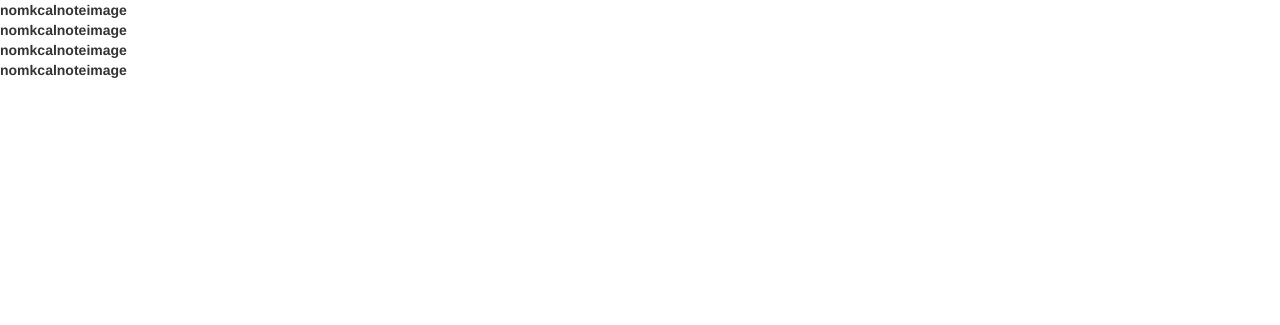
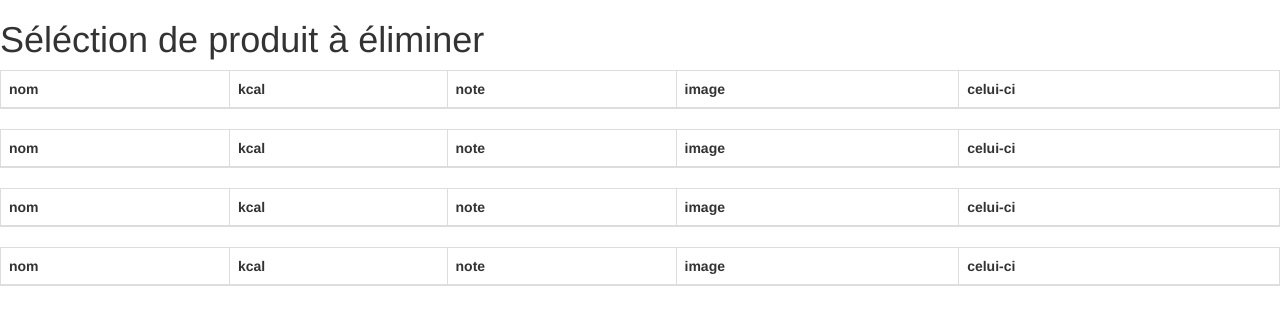
Before and after one commit to tderot/hackatonSTT, a PHP site: page /request.php in a window 1280 px wide. Shown: the top 325 px of the page. Run offline with PHP 8.4, Linux system fonts and the light colour scheme; data that the repository does not hold is empty.

Commit message:
rajout de titre et d une colonne

```diff
--- a/header.php
+++ b/header.php
@@ -3,6 +3,7 @@
 <head>
     <meta charset="UTF-8">
     <title>OFF</title>
+    <link rel="stylesheet" href="style.css">
     <link rel="stylesheet" href="https://maxcdn.bootstrapcdn.com/bootstrap/3.3.7/css/bootstrap.min.css"
           integrity="sha384-BVYiiSIFeK1dGmJRAkycuHAHRg32OmUcww7on3RYdg4Va+PmSTsz/K68vbdEjh4u" crossorigin="anonymous">
 
--- a/request.php
+++ b/request.php
@@ -1,6 +1,13 @@
+
+
 <?php
 
 include 'header.php';
+?>
+
+<h1>Séléction de produit à éliminer</h1>
+
+<?php
 
 for ($j=1; $j<5; $j++){
 $url = 'https://fr.openfoodfacts.org/category/{product}/' . $j . '.json';
@@ -16,12 +23,15 @@ $json = json_decode($result, true);
 
 
 ?>
-<table>
+
+
+<table class="table table-bordered">
     <thead>
     <th>nom</th>
     <th>kcal</th>
     <th>note</th>
     <th>image</th>
+    <th>celui-ci</th>
     </thead>
     <tbody>
     <?php
--- /dev/null
+++ b/style.css
@@ -0,0 +1,5 @@
+img{
+    height: 50px;
+    width: 50px;
+
+}
```
